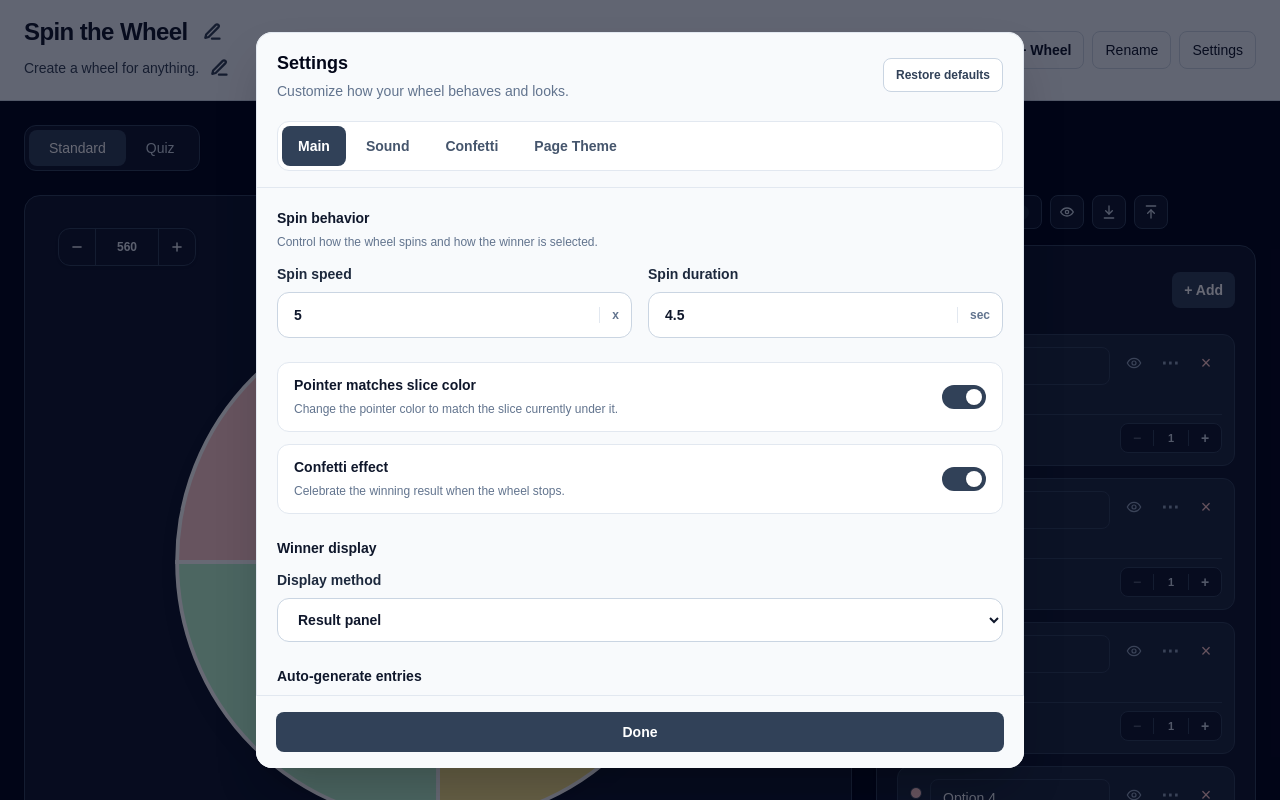
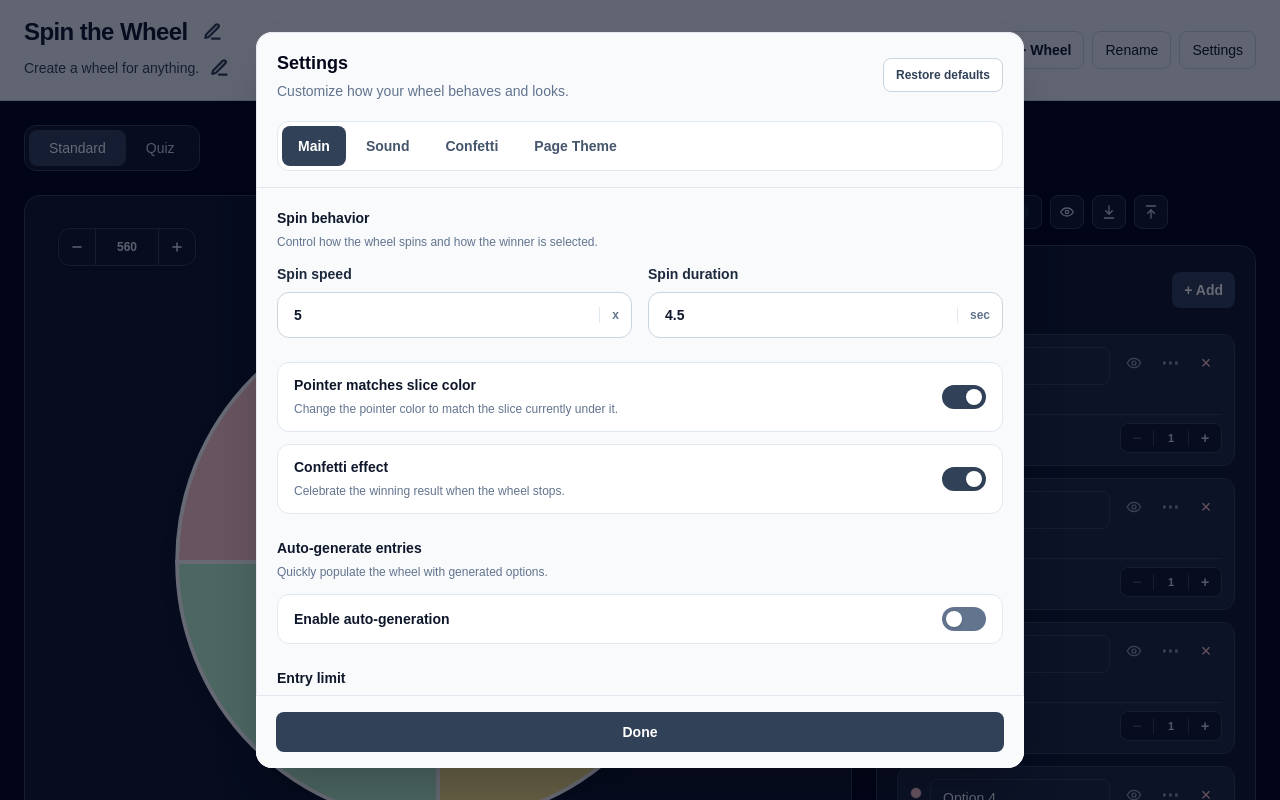
Before and after one commit to Franklindot04/spin-the-wheel, a Next.js app: page / in a window 1280 px wide. Both pictures are taken after a click on the button "Settings". Shown: the top 800 px of the page. Built offline with nearby package versions, Linux system fonts and the light colour scheme.

Commit message:
fix: hide the Display method setting until it works

```diff
--- a/app/components/SettingsPanel.tsx
+++ b/app/components/SettingsPanel.tsx
@@ -320,24 +320,6 @@ const CONFETTI_OPTIONS: Array<{
   },
 ];
 
-const WINNER_DISPLAY_OPTIONS: Array<{
-  value: WinnerDisplayMethod;
-  label: string;
-}> = [
-  {
-    value: "popup",
-    label: "Popup",
-  },
-  {
-    value: "panel",
-    label: "Result panel",
-  },
-  {
-    value: "highlight",
-    label: "Highlight on wheel",
-  },
-];
-
 const AUTO_GENERATE_OPTIONS = [
   {
     value: "names",
@@ -500,27 +482,12 @@ export default function SettingsPanel({
               />
             </div>
 
-            <div>
-              <SectionTitle
-                title="Winner display"
-              />
-
-              <SelectField
-                label="Display method"
-                value={
-                  settings.winnerDisplayMethod
-                }
-                onChange={(value) =>
-                  updateSettings({
-                    winnerDisplayMethod:
-                      value as WinnerDisplayMethod,
-                  })
-                }
-                options={
-                  WINNER_DISPLAY_OPTIONS
-                }
-              />
-            </div>
+            {/*
+              * The Display method control is hidden until the
+              * winner box (issue #57) exists. Only the result
+              * panel works today. The saved value is kept as it
+              * is.
+              */}
 
             <div>
               <SectionTitle
--- a/app/lib/settings-adapter.ts
+++ b/app/lib/settings-adapter.ts
@@ -24,7 +24,6 @@ import {
   DEFAULT_SPIN_SPEED,
   DEFAULT_VOLUME,
   DEFAULT_WHEEL_SIZE,
-  DEFAULT_WINNER_DISPLAY,
   MAX_SPIN_DURATION,
   MAX_SPIN_SPEED,
   MIN_SPIN_DURATION,
@@ -185,24 +184,6 @@ function appConfettiToPanelStyle(
   }
 }
 
-function panelWinnerToAppWinner(
-  method: WinnerDisplayMethod,
-): WinnerDisplay {
-  switch (method) {
-    case "popup":
-      return "popup";
-
-    case "panel":
-      return "banner";
-
-    case "highlight":
-      return "wheel";
-
-    default:
-      return DEFAULT_WINNER_DISPLAY;
-  }
-}
-
 function appWinnerToPanelWinner(
   winner?: WinnerDisplay,
 ): WinnerDisplayMethod {
@@ -354,10 +335,12 @@ export function panelSettingsToWheelSettings(
         panelSettings.confettiStyle,
       ),
 
+    /*
+     * The panel no longer shows a Display method control, so
+     * the saved value is kept exactly as it is.
+     */
     winnerDisplay:
-      panelWinnerToAppWinner(
-        panelSettings.winnerDisplayMethod,
-      ),
+      currentSettings.winnerDisplay,
 
     maxEntries:
       panelSettings.numberOfEntries,
```
